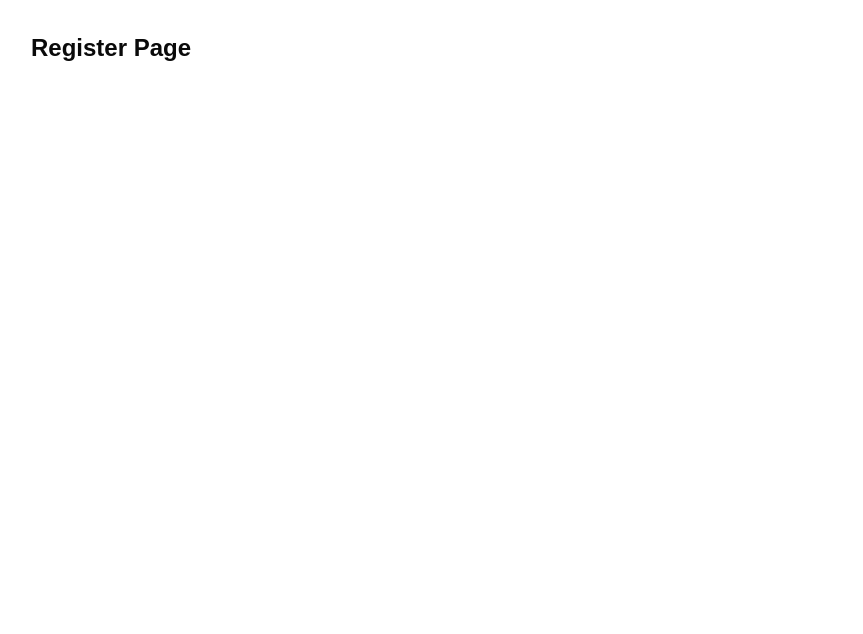
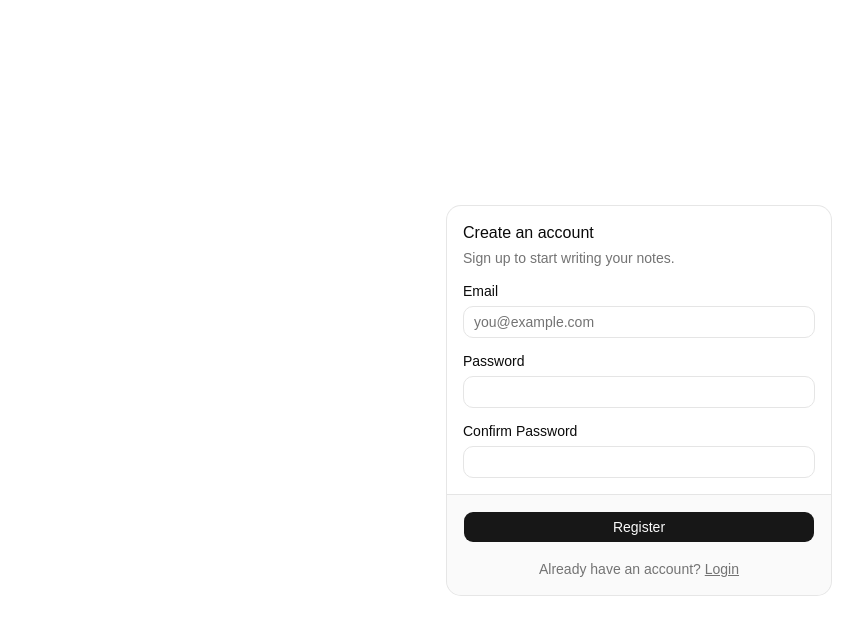
Before and after one commit to ednasx/notes-app, a React (Vite) app in the folder frontend/: page /Register in a window 1280 px wide. Shown: the top 634 px of the page, without its empty margins (1-864 px from the left). Built offline with nearby package versions, Linux system fonts and the light colour scheme.

Commit message:
feature: build login and register page UI with validation

```diff
--- /dev/null
+++ b/frontend/src/components/ui/card.tsx
@@ -0,0 +1,103 @@
+import * as React from "react"
+
+import { cn } from "@/lib/utils"
+
+function Card({
+  className,
+  size = "default",
+  ...props
+}: React.ComponentProps<"div"> & { size?: "default" | "sm" }) {
+  return (
+    <div
+      data-slot="card"
+      data-size={size}
+      className={cn(
+        "group/card flex flex-col gap-(--card-spacing) overflow-hidden rounded-xl bg-card py-(--card-spacing) text-sm text-card-foreground ring-1 ring-foreground/10 [--card-spacing:--spacing(4)] has-data-[slot=card-footer]:pb-0 has-[>img:first-child]:pt-0 data-[size=sm]:[--card-spacing:--spacing(3)] data-[size=sm]:has-data-[slot=card-footer]:pb-0 *:[img:first-child]:rounded-t-xl *:[img:last-child]:rounded-b-xl",
+        className
+      )}
+      {...props}
+    />
+  )
+}
+
+function CardHeader({ className, ...props }: React.ComponentProps<"div">) {
+  return (
+    <div
+      data-slot="card-header"
+      className={cn(
+        "group/card-header @container/card-header grid auto-rows-min items-start gap-1 rounded-t-xl px-(--card-spacing) has-data-[slot=card-action]:grid-cols-[1fr_auto] has-data-[slot=card-description]:grid-rows-[auto_auto] [.border-b]:pb-(--card-spacing)",
+        className
+      )}
+      {...props}
+    />
+  )
+}
+
+function CardTitle({ className, ...props }: React.ComponentProps<"div">) {
+  return (
+    <div
+      data-slot="card-title"
+      className={cn(
+        "font-heading text-base leading-snug font-medium group-data-[size=sm]/card:text-sm",
+        className
+      )}
+      {...props}
+    />
+  )
+}
+
+function CardDescription({ className, ...props }: React.ComponentProps<"div">) {
+  return (
+    <div
+      data-slot="card-description"
+      className={cn("text-sm text-muted-foreground", className)}
+      {...props}
+    />
+  )
+}
+
+function CardAction({ className, ...props }: React.ComponentProps<"div">) {
+  return (
+    <div
+      data-slot="card-action"
+      className={cn(
+        "col-start-2 row-span-2 row-start-1 self-start justify-self-end",
+        className
+      )}
+      {...props}
+    />
+  )
+}
+
+function CardContent({ className, ...props }: React.ComponentProps<"div">) {
+  return (
+    <div
+      data-slot="card-content"
+      className={cn("px-(--card-spacing)", className)}
+      {...props}
+    />
+  )
+}
+
+function CardFooter({ className, ...props }: React.ComponentProps<"div">) {
+  return (
+    <div
+      data-slot="card-footer"
+      className={cn(
+        "flex items-center rounded-b-xl border-t bg-muted/50 p-(--card-spacing)",
+        className
+      )}
+      {...props}
+    />
+  )
+}
+
+export {
+  Card,
+  CardHeader,
+  CardFooter,
+  CardTitle,
+  CardAction,
+  CardDescription,
+  CardContent,
+}
--- /dev/null
+++ b/frontend/src/components/ui/input.tsx
@@ -0,0 +1,19 @@
+import * as React from "react"
+
+import { cn } from "@/lib/utils"
+
+function Input({ className, type, ...props }: React.ComponentProps<"input">) {
+  return (
+    <input
+      type={type}
+      data-slot="input"
+      className={cn(
+        "h-8 w-full min-w-0 rounded-lg border border-input bg-transparent px-2.5 py-1 text-base transition-colors outline-none file:inline-flex file:h-6 file:border-0 file:bg-transparent file:text-sm file:font-medium file:text-foreground placeholder:text-muted-foreground focus-visible:border-ring focus-visible:ring-3 focus-visible:ring-ring/50 disabled:pointer-events-none disabled:cursor-not-allowed disabled:bg-input/50 disabled:opacity-50 aria-invalid:border-destructive aria-invalid:ring-3 aria-invalid:ring-destructive/20 md:text-sm dark:bg-input/30 dark:disabled:bg-input/80 dark:aria-invalid:border-destructive/50 dark:aria-invalid:ring-destructive/40",
+        className
+      )}
+      {...props}
+    />
+  )
+}
+
+export { Input }
--- /dev/null
+++ b/frontend/src/components/ui/label.tsx
@@ -0,0 +1,22 @@
+import * as React from "react"
+import { Label as LabelPrimitive } from "radix-ui"
+
+import { cn } from "@/lib/utils"
+
+function Label({
+  className,
+  ...props
+}: React.ComponentProps<typeof LabelPrimitive.Root>) {
+  return (
+    <LabelPrimitive.Root
+      data-slot="label"
+      className={cn(
+        "flex items-center gap-2 text-sm leading-none font-medium select-none group-data-[disabled=true]:pointer-events-none group-data-[disabled=true]:opacity-50 peer-disabled:cursor-not-allowed peer-disabled:opacity-50",
+        className
+      )}
+      {...props}
+    />
+  )
+}
+
+export { Label }
--- a/frontend/src/pages/Login.tsx
+++ b/frontend/src/pages/Login.tsx
@@ -1,7 +1,70 @@
+import { useState } from "react"
+import { Link } from "react-router-dom"
+import { Button } from "@/components/ui/button"
+import { Input } from "@/components/ui/input"
+import { Label } from "@/components/ui/label"
+import {
+    Card,
+    CardContent,
+    CardDescription,
+    CardFooter,
+    CardHeader,
+    CardTitle
+} from "@/components/ui/card"
+
 function Login() {
+    const [email, setEmail] = useState("")
+    const [password, setPassword] = useState("")
+
+    function handleSubmit() {
+        console.log("Login attempt:", { email, password })
+    }
+
     return (
-        <div className="p-8">
-            <h1 className="text-2xl font-bold">Login Page</h1>
+        <div className="min-h-svh flex items-center justify-center p-4">
+            <Card className="w-full max-w-sm">
+                <CardHeader>
+                    <CardTitle>Login</CardTitle>
+                    <CardDescription>
+                        Enter your credentials to access your notes.
+                    </CardDescription>
+                </CardHeader>
+
+                <CardContent className="flex flex-col gap-4">
+                    <div className="flex flex-col gap-2">
+                        <Label htmlFor="email">Email</Label>
+                        <Input
+                            id="email"
+                            type="email"
+                            placeholder="you@example.com"
+                            value={email}
+                            onChange={(e) => setEmail(e.target.value)}
+                        />
+                    </div>
+
+                    <div className="flex flex-col gap-2">
+                        <Label htmlFor="password">Password</Label>
+                        <Input
+                            id="password"
+                            type="password"
+                            value={password}
+                            onChange={(e) => setPassword(e.target.value)}
+                        />
+                    </div>
+                </CardContent>
+
+                <CardFooter className="flex flex-col gap-4">
+                    <Button className="w-full" onClick={handleSubmit}>
+                        Login
+                    </Button>
+                    <p className="text-sm text-muted-foreground">
+                        Don't have an account?{" "}
+                        <Link to="/register" className="underline">
+                            Register
+                        </Link>
+                    </p>
+                </CardFooter>
+            </Card>
         </div>
     )
 }
--- a/frontend/src/pages/Register.tsx
+++ b/frontend/src/pages/Register.tsx
@@ -1,7 +1,96 @@
+import { useState } from "react"
+import { Link } from "react-router-dom"
+import { Button } from "@/components/ui/button"
+import { Input } from "@/components/ui/input"
+import { Label } from "@/components/ui/label"
+import {
+    Card,
+    CardContent,
+    CardDescription,
+    CardFooter,
+    CardHeader,
+    CardTitle
+} from "@/components/ui/card"
+
 function Register() {
+    const [email, setEmail] = useState("")
+    const [password, setPassword] = useState("")
+    const [confirmPassword, setConfirmPassword] = useState("")
+    const [error, setError] = useState("")
+
+    function handleSubmit() {
+        if (password !== confirmPassword) {
+            setError("Passwords do not match.")
+            return
+        }
+
+        if (password.length < 8) {
+            setError("Password must be at least 8 characters.")
+            return
+        }
+
+        setError("")
+
+        console.log("Register attempt:", { email, password })
+    }
+
     return (
-        <div className="p-8">
-            <h1 className="text-2xl font-bold">Register Page</h1>
+        <div className="min-h-svh flex items-center justify-center p-4">
+            <Card className="w-full max-w-sm">
+                <CardHeader>
+                    <CardTitle>Create an account</CardTitle>
+                    <CardDescription>
+                        Sign up to start writing your notes.
+                    </CardDescription>
+                </CardHeader>
+
+                <CardContent className="flex flex-col gap-4">
+                    <div className="flex flex-col gap-2">
+                        <Label htmlFor="email">Email</Label>
+                        <Input
+                            id="email"
+                            type="email"
+                            placeholder="you@example.com"
+                            value={email}
+                            onChange={(e) => setEmail(e.target.value)}
+                        />
+                    </div>
+
+                    <div className="flex flex-col gap-2">
+                        <Label htmlFor="password">Password</Label>
+                        <Input
+                            id="password"
+                            type="password"
+                            value={password}
+                            onChange={(e) => setPassword(e.target.value)}
+                        />
+                    </div>
+
+                    <div className="flex flex-col gap-2">
+                        <Label htmlFor="confirmPassword">Confirm Password</Label>
+                        <Input
+                            id="confirmPassword"
+                            type="password"
+                            value={confirmPassword}
+                            onChange={(e) => setConfirmPassword(e.target.value)}
+                        />
+                    </div>
+
+                    {error && <p className="text-sm text-destructive">{error}</p>}
+                </CardContent>
+
+                <CardFooter className="flex flex-col gap-4">
+                    <Button className="w-full" onClick={handleSubmit}>
+                        Register
+                    </Button>
+                    <p className="text-sm text-muted-foreground">
+                        Already have an account?{" "}
+                        <Link to="/login" className="underline">
+                            Login
+                        </Link>
+                    </p>
+                </CardFooter>
+            </Card>
         </div>
     )
 }
```
